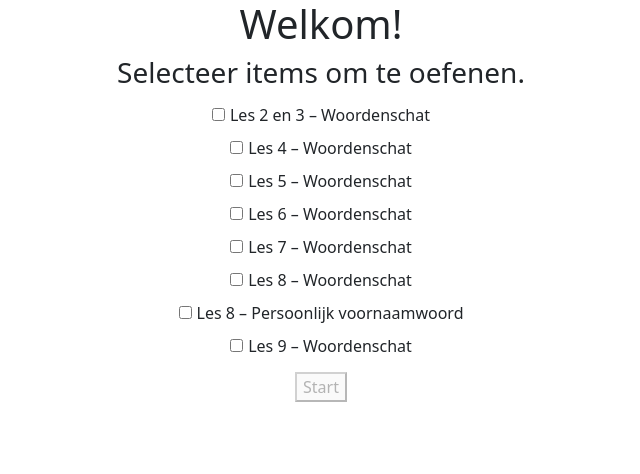
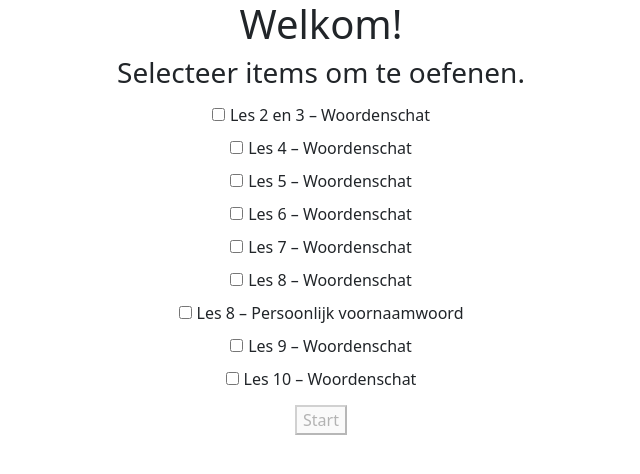
Before and after one commit to wilcomuit/bijbels-hebreeuws, a Vue app: page / in a window 1280 px wide. Shown: the top 474 px of the page, without its empty margins (319-959 px from the left). Built offline with nearby package versions, Linux system fonts and the light colour scheme.

Commit message:
Added lesson 10

```diff
--- a/src/lessons/_lessonList.ts
+++ b/src/lessons/_lessonList.ts
@@ -6,6 +6,7 @@ import lesson7Vocabulary from '@/lessons/lesson7/vocabulary'
 import lesson8Vocabulary from '@/lessons/lesson8/vocabulary'
 import lesson9Vocabulary from '@/lessons/lesson9/vocabulary'
 import lesson8PersonalPronouns from '@/lessons/lesson8/personalPronouns'
+import lesson10Vocabulary from '@/lessons/lesson10/vocabulary'
 
 export default function lessonList() {
   return [
@@ -17,5 +18,6 @@ export default function lessonList() {
     lesson8Vocabulary,
     lesson8PersonalPronouns,
     lesson9Vocabulary,
+    lesson10Vocabulary,
   ]
 }
--- /dev/null
+++ b/src/lessons/lesson10/vocabulary.ts
@@ -0,0 +1,100 @@
+const questions: Array<QuestionType> = [
+  {
+    question: 'אָהַב',
+    answers: ['hij had lief', 'hij hield van'],
+    type: 'woordenschat'
+  },
+  {
+    question: 'אָמַר',
+    answers: ['hij zei'],
+    type: 'woordenschat'
+  },
+  {
+    question: 'בָּרָא',
+    answers: ['hij schiep'],
+    type: 'woordenschat'
+  },
+  {
+    question: 'הָיָה',
+    answers: ['hij was', 'hij werd'],
+    type: 'woordenschat'
+  },
+  {
+    question: 'הָלַךְ',
+    answers: ['hij ging', 'hij wandelde', 'hij ging weg'],
+    type: 'woordenschat'
+  },
+  {
+    question: 'יָדַע',
+    answers: ['hij wist'],
+    type: 'woordenschat'
+  },
+  {
+    question: 'יַחְדָּו',
+    answers: ['samen', 'met elkaar', 'tegelijkertijd'],
+    type: 'woordenschat'
+  },
+  {
+    question: 'יֶלֶד',
+    answers: ['kind'],
+    type: 'woordenschat'
+  },
+  {
+    question: 'כָּבוֹד',
+    answers: ['eer', 'heerlijkheid'],
+    type: 'woordenschat'
+  },
+  {
+    question: 'תֵּבָה',
+    answers: ['ark', 'kistje', 'rieten mandje'],
+    type: 'woordenschat'
+  },
+  {
+    question: 'עוֹד',
+    answers: ['nog', 'nog steeds', 'weer', 'opniew'],
+    type: 'woordenschat'
+  },
+  {
+    question: 'עַל־פְּנֵי',
+    answers: ['over', 'overheen', 'boven'],
+    type: 'woordenschat'
+  },
+  {
+    question: 'עַתָּה',
+    answers: ['nu', 'welnu'],
+    type: 'woordenschat'
+  },
+  {
+    question: 'פֹּה',
+    answers: ['hier'],
+    type: 'woordenschat'
+  },
+  {
+    question: 'צְבָאוֹת',
+    answers: ['Sebaot', 'legers', 'heerscharen'],
+    type: 'woordenschat'
+  },
+  {
+    question: 'שַׁבָּת',
+    answers: ['sabbat'],
+    type: 'woordenschat'
+  },
+  {
+    question: 'שָׁם',
+    answers: ['daar'],
+    type: 'woordenschat'
+  },
+  {
+    question: 'שְׁנֵיהֶם',
+    answers: ['zij tweeën', 'zij tweeen', 'alletwee', 'beide', 'beiden'],
+    type: 'woordenschat'
+  }
+]
+const lesson10Vocabulary: LessonType = {
+  id: 'lesson10-vocabulary',
+  name: 'Les 10 – Woordenschat',
+  type: 'woordenschat',
+  active: false,
+  questions
+}
+export default lesson10Vocabulary
```
